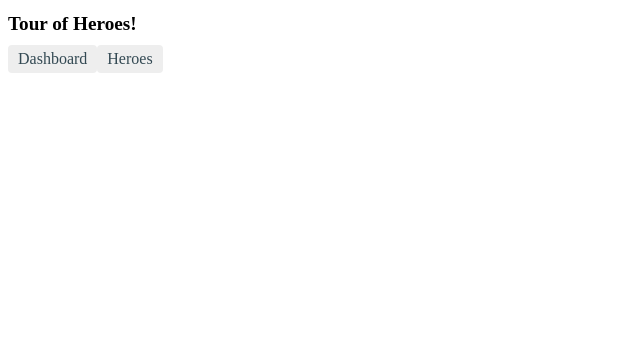
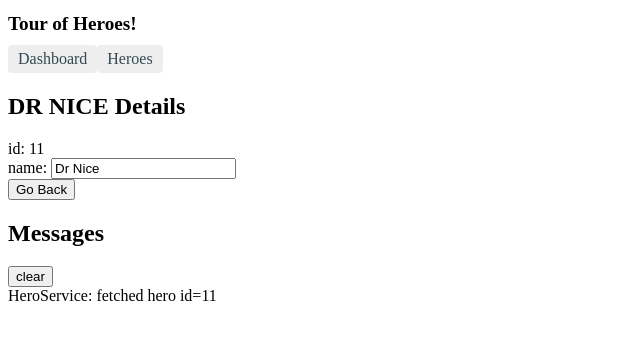
Before and after one commit to EdgarAraya/angular-tour-of-heroes, an Angular app: page /detail/11 in a window 1280 px wide. Shown: the top 340 px of the page, without its empty margins (0-640 px from the left). Built offline with nearby package versions, Linux system fonts and the light colour scheme.

Commit message:
part 5 done, next data from server

```diff
--- a/src/app/hero-detail/hero-detail.component.html
+++ b/src/app/hero-detail/hero-detail.component.html
@@ -9,3 +9,5 @@
     </div>
 
   </div>
+
+  <button (click)="goBack()">Go Back</button>
--- a/src/app/hero-detail/hero-detail.component.ts
+++ b/src/app/hero-detail/hero-detail.component.ts
@@ -23,6 +23,17 @@
   ) { }
 
   ngOnInit(): void {
+    this.getHero();
+  }
+
+  getHero(): void {
+    const id = +this.route.snapshot.paramMap.get('id');
+    this.heroService.getHero(id)
+      .subscribe(hero => this.hero = hero);
+  }
+
+  goBack():void {
+    this.location.back();
   }
 
 }
--- a/src/app/hero.service.ts
+++ b/src/app/hero.service.ts
@@ -16,4 +16,9 @@
     this.messageService.add('HeroService: fetched heroes');
     return of (HEROES);
   }
+  getHero(id: number): Observable<Hero> {
+    // TODO: send the message _after_ fetching the hero
+    this.messageService.add(`HeroService: fetched hero id=${id}`);
+    return of(HEROES.find(hero => hero.id === id));
+  }
 }
--- a/src/app/heroes/heroes.component.ts
+++ b/src/app/heroes/heroes.component.ts
@@ -21,4 +21,6 @@
     this.heroService.getHeroes()
     .subscribe(heroes => this.heroes = heroes);
   }
+
+
 }
```
